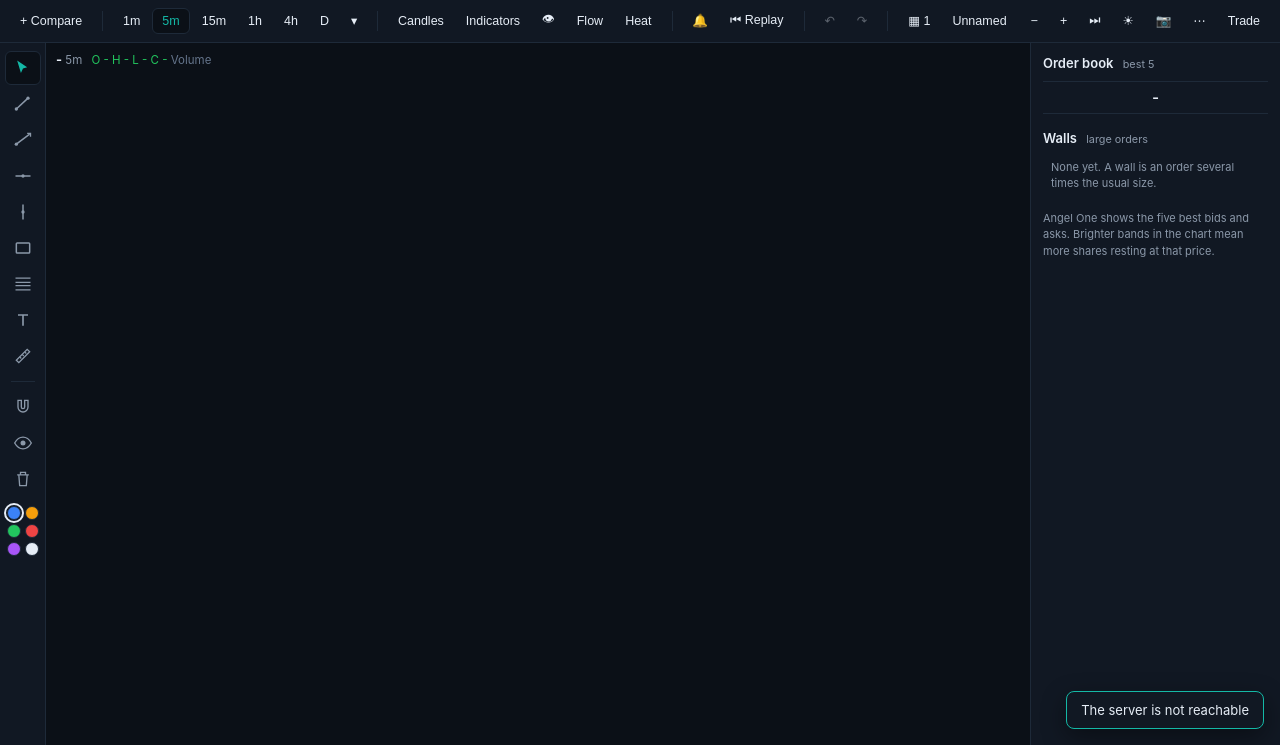
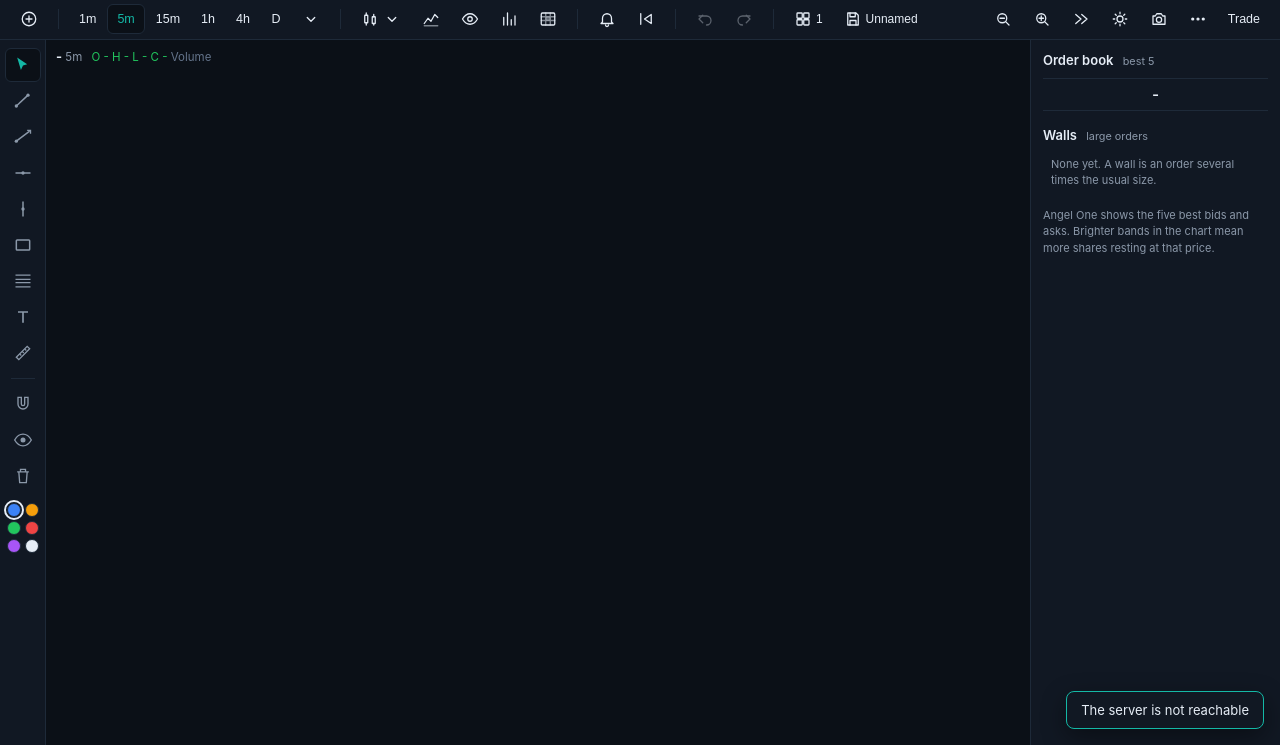
Before and after one commit to HarshSV/heatcharting, a website built with Vite: page web/index.html in a window 1280 px wide. Shown: the part 55-800 px from the top of the page. Built offline with nearby package versions, Linux system fonts and the light colour scheme; files whose address does not match are found by name; what lightweight-charts would draw is missing.

Commit message:
feat: icon toolbar (words replaced by icons with tooltips)
The top toolbar now uses drawn icons for compare, chart type, indicators, visibility, flow, heat, alerts, replay, undo, redo, layouts, save,
zoom, theme, picture and more; timeframes stay as text and Trade stays a button. Every icon has a tooltip and an accessible name.

Co-Authored-By: Claude Sonnet 5.5 <noreply@anthropic.com>

```diff
--- a/web/src/toolbar.css
+++ b/web/src/toolbar.css
@@ -83,3 +83,10 @@
 .sw.on { outline: 2px solid var(--text); outline-offset: 1px; }
 .cv-flow, .cv-draw { position: absolute; left: 0; top: 0; pointer-events: none; }
 .cv-draw { z-index: 8; }
+
+/* ---- icon buttons ---- */
+.tb { display: inline-flex; align-items: center; gap: 4px; min-height: 30px; }
+.tb svg { display: block; flex: none; }
+.tb .n { font-size: 12px; max-width: 110px; overflow: hidden; text-overflow: ellipsis; white-space: nowrap; }
+.tb.iv { min-width: 30px; justify-content: center; font-weight: 500; }
+.toolbar .tg { gap: 1px; }
--- a/web/src/toolbar.ts
+++ b/web/src/toolbar.ts
@@ -38,6 +38,34 @@ export interface App {
   priceOf(symbol: string): number | null;
 }
 
+const SV = (inner: string) => `<svg viewBox="0 0 24 24" width="18" height="18" fill="none" stroke="currentColor" stroke-width="1.7" stroke-linecap="round" stroke-linejoin="round" aria-hidden="true">${inner}</svg>`;
+export const TB_ICON: Record<string, string> = {
+  plus: SV('<circle cx="12" cy="12" r="9"/><path d="M12 8v8M8 12h8"/>'),
+  candles: SV('<path d="M7 4v3M7 17v3M17 6v3M17 18v2"/><rect x="5" y="7" width="4" height="10" rx="0.5"/><rect x="15" y="9" width="4" height="9" rx="0.5"/>'),
+  heikin: SV('<path d="M6 5v2M6 17v2M12 8v2M12 19v1M18 4v2M18 15v3"/><rect x="4" y="7" width="4" height="10" rx="0.5"/><rect x="10" y="10" width="4" height="9" rx="0.5"/><rect x="16" y="6" width="4" height="9" rx="0.5"/>'),
+  bars: SV('<path d="M7 4v16M4 8h3M7 15h3M17 6v14M14 10h3M17 17h3"/>'),
+  line: SV('<path d="M3 17l5-6 4 3 8-9"/>'),
+  area: SV('<path d="M3 17l5-6 4 3 8-9v13H3z" fill="currentColor" fill-opacity="0.18"/><path d="M3 17l5-6 4 3 8-9"/>'),
+  baseline: SV('<path d="M3 12h18" stroke-dasharray="2 2"/><path d="M3 16l5-6 4 3 8-7"/>'),
+  indicators: SV('<path d="M3 18l5-7 4 4 5-9 4 4"/><path d="M3 21h18" opacity="0.5"/>'),
+  eye: SV('<path d="M2 12s4-7 10-7 10 7 10 7-4 7-10 7S2 12 2 12z"/><circle cx="12" cy="12" r="3"/>'),
+  flow: SV('<path d="M5 20V10M10 20V4M15 20v-7M20 20V8"/>'),
+  heat: SV('<rect x="3" y="4" width="18" height="16" rx="1.5"/><path d="M3 9h18M3 14h18M9 4v16M15 4v16" opacity="0.55"/><rect x="9" y="9" width="6" height="5" fill="currentColor" fill-opacity="0.35" stroke="none"/>'),
+  bell: SV('<path d="M6 16V11a6 6 0 0 1 12 0v5l2 2H4z"/><path d="M10 20a2 2 0 0 0 4 0"/>'),
+  replay: SV('<path d="M5 5v14"/><path d="M19 6l-9 6 9 6z"/>'),
+  undo: SV('<path d="M9 7L4 12l5 5"/><path d="M4 12h10a6 6 0 0 1 0 12" transform="translate(0 -4)"/>'),
+  redo: SV('<path d="M15 7l5 5-5 5"/><path d="M20 12H10a6 6 0 0 0 0 12" transform="translate(0 -4)"/>'),
+  grid: SV('<rect x="4" y="4" width="7" height="7" rx="1"/><rect x="13" y="4" width="7" height="7" rx="1"/><rect x="4" y="13" width="7" height="7" rx="1"/><rect x="13" y="13" width="7" height="7" rx="1"/>'),
+  save: SV('<path d="M5 4h11l3 3v13H5z"/><path d="M8 4v5h7V4M8 20v-6h8v6"/>'),
+  sun: SV('<circle cx="12" cy="12" r="4"/><path d="M12 3v2M12 19v2M3 12h2M19 12h2M5.6 5.6l1.4 1.4M17 17l1.4 1.4M18.4 5.6L17 7M7 17l-1.4 1.4"/>'),
+  moon: SV('<path d="M20 14.5A8 8 0 1 1 9.5 4a6.5 6.5 0 0 0 10.5 10.5z"/>'),
+  camera: SV('<path d="M4 8h3l2-3h6l2 3h3v11H4z"/><circle cx="12" cy="13" r="3.5"/>'),
+  more: SV('<circle cx="5" cy="12" r="1.3" fill="currentColor"/><circle cx="12" cy="12" r="1.3" fill="currentColor"/><circle cx="19" cy="12" r="1.3" fill="currentColor"/>'),
+  zoomIn: SV('<circle cx="11" cy="11" r="6"/><path d="M20 20l-4.5-4.5M11 8v6M8 11h6"/>'),
+  zoomOut: SV('<circle cx="11" cy="11" r="6"/><path d="M20 20l-4.5-4.5M8 11h6"/>'),
+  latest: SV('<path d="M5 6l7 6-7 6M13 6l7 6-7 6"/>'),
+  caret: SV('<path d="M7 10l5 5 5-5"/>'),
+};
 const esc = (s: string) => s.replace(/[&<>"]/g, (c) => ({ "&": "&amp;", "<": "&lt;", ">": "&gt;", '"': "&quot;" })[c] as string);
 const inr = (n: number) => n.toLocaleString("en-IN", { maximumFractionDigits: 2, minimumFractionDigits: 2 });
 
@@ -47,7 +75,7 @@ class Popover {
   constructor(parent: HTMLElement, label: string, title: string, private build: (p: HTMLElement) => void, private align: "left" | "right" = "left", cls = "") {
     const wrap = document.createElement("div");
     wrap.className = `pop ${cls}`;
-    wrap.innerHTML = `<button type="button" class="tb" title="${esc(title)}">${label}</button><div class="panel" hidden></div>`;
+    wrap.innerHTML = `<button type="button" class="tb" title="${esc(title)}" aria-label="${esc(title)}">${label}</button><div class="panel" hidden></div>`;
     parent.appendChild(wrap);
     this.btn = wrap.querySelector("button") as HTMLButtonElement;
     this.panel = wrap.querySelector(".panel") as HTMLElement;
@@ -110,7 +138,7 @@ export function buildToolbar(root: HTMLElement, app: App): Toolbar {
 
   // ---- compare
   const g1 = group();
-  const compare = pop(g1, "&#43; Compare", "Compare with another symbol", (p) => {
+  const compare = pop(g1, TB_ICON.plus, "Compare with another symbol", (p) => {
     const v = app.active();
     p.innerHTML = `<h4>Compare</h4><p class="hint">Draws another symbol on this chart, rebased to start at the same price.</p>
       <input class="in" id="cmpq" placeholder="Search a symbol" autocomplete="off" spellcheck="false" /><ul class="list" id="cmpres"></ul>
@@ -154,7 +182,7 @@ export function buildToolbar(root: HTMLElement, app: App): Toolbar {
     g2.appendChild(b);
     return b;
   });
-  const more = pop(g2, "&#9662;", "More timeframes", (p) => {
+  const more = pop(g2, TB_ICON.caret, "More timeframes", (p) => {
     const cur = app.active().layout.interval;
     p.innerHTML = INTERVALS.filter((i) => !quick.includes(i.id)).map((i) => `<button class="mi ${cur === i.id ? "sel" : ""}" data-iv="${i.id}">${i.label === "W" ? "Weekly" : i.label === "3m" ? "3 minutes" : "30 minutes"}</button>`).join("");
     p.querySelectorAll<HTMLElement>("[data-iv]").forEach((b) => b.addEventListener("click", () => { void app.active().setInterval(b.dataset.iv!); more.close(); }));
@@ -163,14 +191,14 @@ export function buildToolbar(root: HTMLElement, app: App): Toolbar {
   sep();
   // ---- chart type
   const g3 = group();
-  const type = pop(g3, "Candles", "Chart type", (p) => {
+  const type = pop(g3, TB_ICON.candles + TB_ICON.caret, "Chart type", (p) => {
     const cur = app.active().layout.type;
     p.innerHTML = CHART_TYPES.map((t) => `<button class="mi ${cur === t.id ? "sel" : ""}" data-t="${t.id}">${t.label}</button>`).join("");
     p.querySelectorAll<HTMLElement>("[data-t]").forEach((b) => b.addEventListener("click", () => { app.active().setType(b.dataset.t as never); type.close(); }));
   });
 
   // ---- indicators
-  const ind = pop(g3, "Indicators", "Indicators", (p) => {
+  const ind = pop(g3, TB_ICON.indicators, "Indicators", (p) => {
     const v = app.active();
     const kinds = Object.entries(INDICATOR_DEFS) as [IndicatorKind, { label: string }][];
     p.innerHTML = `<h4>Add indicator</h4><div class="grid2">${kinds.map(([k, d]) => `<button class="mi" data-add="${k}">${d.label}</button>`).join("")}</div>
@@ -187,7 +215,7 @@ export function buildToolbar(root: HTMLElement, app: App): Toolbar {
   };
 
   // ---- visibility (the eye)
-  pop(g3, "&#128065;", "Show or hide chart layers", (p) => {
+  pop(g3, TB_ICON.eye, "Show or hide chart layers", (p) => {
     const h = app.active().layout.hide;
     const row = (k: string, label: string, hidden: boolean) => `<label class="ck"><input type="checkbox" data-h="${k}" ${hidden ? "" : "checked"} /> ${label}</label>`;
     p.innerHTML = `<h4>Visible layers</h4>${row("heat", "Liquidity heat", h.heat)}${row("walls", "Wall markers", h.walls)}${row("indicators", "Indicators", h.indicators)}${row("compares", "Compared symbols", h.compares)}`;
@@ -195,7 +223,7 @@ export function buildToolbar(root: HTMLElement, app: App): Toolbar {
   });
 
   // ---- trade flow
-  const flow = pop(g3, "Flow", "Trade flow: footprint, volume profile, delta", (p) => {
+  const flow = pop(g3, TB_ICON.flow, "Trade flow: footprint, volume profile, delta", (p) => {
     const v = app.active();
     const f = v.layout.flow;
     p.innerHTML = `<h4>Trade flow</h4>
@@ -212,7 +240,7 @@ export function buildToolbar(root: HTMLElement, app: App): Toolbar {
   });
 
   // ---- heat controls
-  const heat = pop(g3, "Heat", "Heat colour controls", (p) => {
+  const heat = pop(g3, TB_ICON.heat, "Heat colour controls", (p) => {
     const o = app.heatOpts();
     const slider = (o.minQty <= 0 ? 0 : Math.round(20 * Math.log10(o.minQty)));
     p.innerHTML = `<h4>Heat</h4>
@@ -234,7 +262,7 @@ export function buildToolbar(root: HTMLElement, app: App): Toolbar {
   sep();
   // ---- alerts
   const g4 = group();
-  const alert = pop(g4, "&#128276;", "Price alerts", (p) => {
+  const alert = pop(g4, TB_ICON.bell, "Price alerts", (p) => {
     const v = app.active();
     const mine = app.alerts().filter((a) => a.symbol === v.symbol);
     const px = v.lastPrice != null ? v.lastPrice.toFixed(2) : "";
@@ -254,7 +282,7 @@ export function buildToolbar(root: HTMLElement, app: App): Toolbar {
   replayBtn.type = "button";
   replayBtn.className = "tb";
   replayBtn.title = "Replay: step through the past, with the heat as it was";
-  replayBtn.innerHTML = "&#9198; Replay";
+  replayBtn.innerHTML = TB_ICON.replay;
   replayBtn.addEventListener("click", () => {
     const v = app.active();
     if (v.replay.active) v.stopReplay();
@@ -269,25 +297,25 @@ export function buildToolbar(root: HTMLElement, app: App): Toolbar {
   undoBtn.type = "button";
   undoBtn.className = "tb";
   undoBtn.title = "Undo";
-  undoBtn.innerHTML = "&#8630;";
+  undoBtn.innerHTML = TB_ICON.undo;
   undoBtn.addEventListener("click", () => app.undo());
   const redoBtn = document.createElement("button");
   redoBtn.type = "button";
   redoBtn.className = "tb";
   redoBtn.title = "Redo";
-  redoBtn.innerHTML = "&#8631;";
+  redoBtn.innerHTML = TB_ICON.redo;
   redoBtn.addEventListener("click", () => app.redo());
   g5.append(undoBtn, redoBtn);
 
   sep();
   // ---- layout grid + saved layouts
   const g6 = group();
-  const grid = pop(g6, "&#9638; 1", "Number of charts", (p) => {
+  const grid = pop(g6, TB_ICON.grid + "<span class=\"n\">1</span>", "Number of charts", (p) => {
     const n = app.grid();
     p.innerHTML = [1, 2, 4].map((k) => `<button class="mi ${n === k ? "sel" : ""}" data-g="${k}">${k === 1 ? "1 chart" : k === 2 ? "2 charts side by side" : "4 charts (2 x 2)"}</button>`).join("");
     p.querySelectorAll<HTMLElement>("[data-g]").forEach((b) => b.addEventListener("click", () => { app.setGrid(Number(b.dataset.g)); grid.close(); }));
   });
-  const saved = pop(g6, "Unnamed", "Save and load layouts", (p) => {
+  const saved = pop(g6, TB_ICON.save + "<span class=\"n\">Unnamed</span>", "Save and load layouts", (p) => {
     const names = app.savedLayouts();
     p.innerHTML = `<h4>Layouts</h4><div class="row2"><input class="in" id="lname" placeholder="Name this layout" value="${esc(app.layoutName())}" /><button class="btn" id="lsave">Save</button></div>
       ${names.length ? names.map((n) => `<div class="li"><button class="mi grow" data-load="${esc(n)}">${esc(n)}</button><button class="x" data-del="${esc(n)}">Delete</button></div>`).join("") : '<p class="hint">No saved layouts. A layout keeps the symbols, timeframes, chart types, indicators and visibility of every chart.</p>'}`;
@@ -308,7 +336,7 @@ export function buildToolbar(root: HTMLElement, app: App): Toolbar {
   shotBtn.type = "button";
   shotBtn.className = "tb";
   shotBtn.title = "Save a picture of the chart";
-  shotBtn.innerHTML = "&#128247;";
+  shotBtn.innerHTML = TB_ICON.camera;
   shotBtn.addEventListener("click", () => app.screenshot());
   const zbtn = (label: string, title: string, act: () => void) => {
     const b = document.createElement("button");
@@ -320,13 +348,13 @@ export function buildToolbar(root: HTMLElement, app: App): Toolbar {
     return b;
   };
   right.append(
-    zbtn("&minus;", "Zoom out", () => app.active().zoom(1.5)),
-    zbtn("&#43;", "Zoom in", () => app.active().zoom(1 / 1.5)),
-    zbtn("&#9197;", "Jump to the latest bar", () => app.active().latest()),
+    zbtn(TB_ICON.zoomOut, "Zoom out", () => app.active().zoom(1.5)),
+    zbtn(TB_ICON.zoomIn, "Zoom in", () => app.active().zoom(1 / 1.5)),
+    zbtn(TB_ICON.latest, "Jump to the latest bar", () => app.active().latest()),
     themeBtn,
     shotBtn,
   );
-  const moreMenu = pop(right, "&#8943;", "More", (p) => {
+  const moreMenu = pop(right, TB_ICON.more, "More", (p) => {
     p.innerHTML = `<button class="mi" id="csv">Export candles (CSV)</button><button class="mi" id="rst">Reset everything saved here</button>`;
     p.querySelector("#csv")!.addEventListener("click", () => { app.exportCsv(); moreMenu.close(); });
     p.querySelector("#rst")!.addEventListener("click", () => { if (confirm("Clear saved layouts, alerts, paper trades and settings in this browser?")) app.resetAll(); });
@@ -364,13 +392,13 @@ export function buildToolbar(root: HTMLElement, app: App): Toolbar {
     const v = app.active();
     ivBtns.forEach((b) => b.classList.toggle("sel", b.dataset.iv === v.layout.interval));
     more.btn.classList.toggle("sel", !quick.includes(v.layout.interval));
-    type.btn.textContent = CHART_TYPES.find((t) => t.id === v.layout.type)?.label ?? "Candles";
+    type.btn.innerHTML = (TB_ICON[v.layout.type] ?? TB_ICON.candles) + TB_ICON.caret;
     undoBtn.disabled = !app.canUndo();
     redoBtn.disabled = !app.canRedo();
     replayBtn.classList.toggle("on", v.replay.active);
-    grid.btn.innerHTML = `&#9638; ${app.grid()}`;
-    saved.btn.textContent = app.layoutName() || "Unnamed";
-    themeBtn.innerHTML = app.theme() === "dark" ? "&#9728;" : "&#9790;";
+    grid.btn.innerHTML = `${TB_ICON.grid}<span class="n">${app.grid()}</span>`;
+    saved.btn.innerHTML = `${TB_ICON.save}<span class="n">${esc(app.layoutName() || "Unnamed")}</span>`;
+    themeBtn.innerHTML = app.theme() === "dark" ? TB_ICON.sun : TB_ICON.moon;
     themeBtn.title = app.theme() === "dark" ? "Light theme" : "Dark theme";
     for (const p of pops) if (p.isOpen && p !== alert) p.refresh();
   };
```
